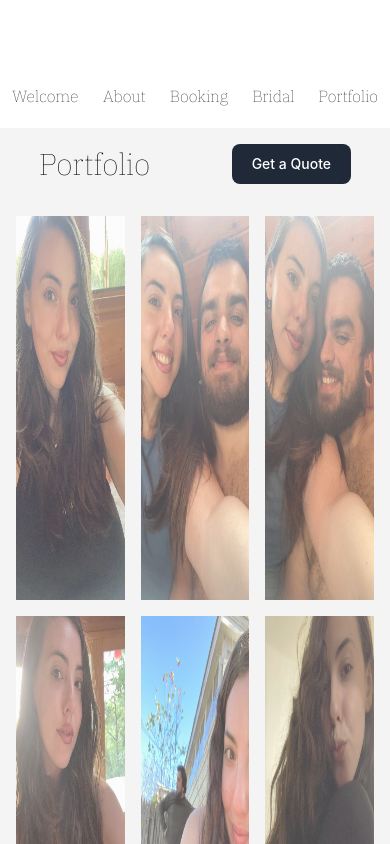
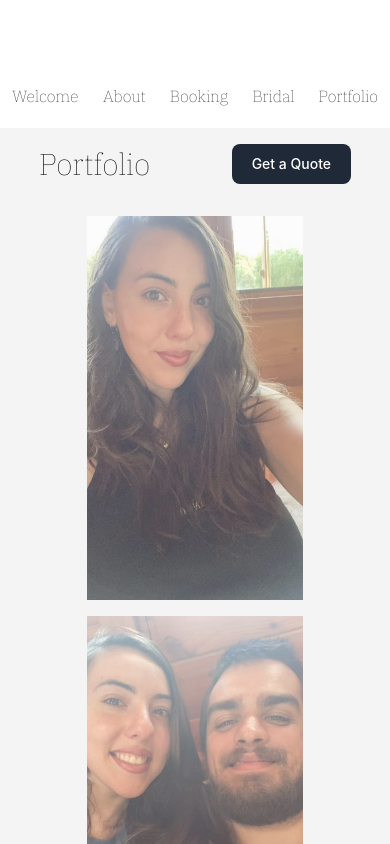
Before and after one commit to ImmanuelCurrah/Hudson-Makeup, a React (Create React App) app in the folder client/: page /portfolio in a window 390 px wide. Shown: the top 844 px of the page. Built offline with nearby package versions, Linux system fonts and the light colour scheme.

Commit message:
portfolio page has media queries added

```diff
--- a/client/src/screens/portfolio/Portfolio.jsx
+++ b/client/src/screens/portfolio/Portfolio.jsx
@@ -12,7 +12,7 @@ export default function Portfolio(props) {
         </Button>
       </div>
 
-      <div className="grid grid-cols-3 gap-4 m-4">
+      <div className="grid grid-cols-3 gap-4 m-4 phone:flex flex-col items-center">
         {pictures.map((pic, index) => {
           return (
             <img
```
